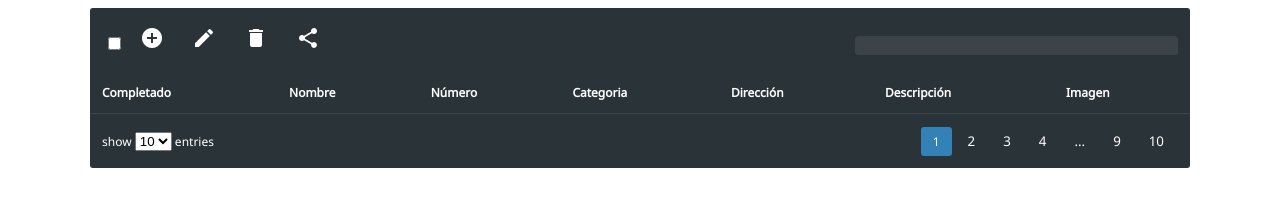
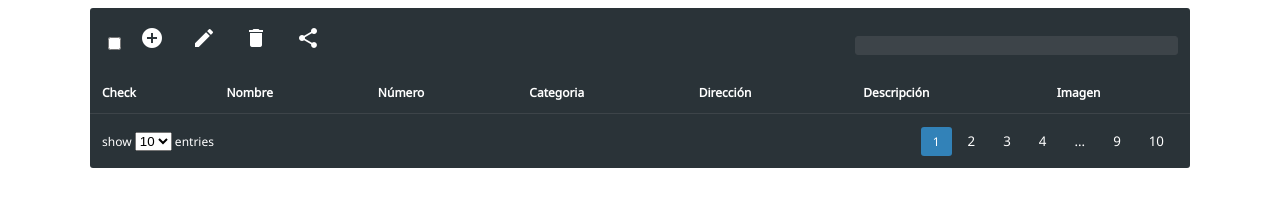
Before and after one commit to DennisRamos1534/servicios-backend-prueba-produccion, a website: page public/index.html in a window 1280 px wide. Drawn offline with nearby package versions, Linux system fonts and the light colour scheme; some packages are replaced by stand-ins of ours; no server answers; a script that the page names is missing.

```diff
--- a/controllers/reportes.js
+++ b/controllers/reportes.js
@@ -11,7 +11,9 @@
         await reporte.save();
         res.json({
             ok: true,
-            reporte,
+            reporte: [
+                reporte
+            ],
         });
     } catch (error) {
         console.log(error);
--- a/public/index.html
+++ b/public/index.html
@@ -28,7 +28,7 @@
         <table class="datatable">
             <thead>
                 <tr>
-                    <th>Completado</th>
+                    <th>Check</th>
                     <th>Nombre</th>
                     <th>Número</th>
                     <th>Categoria</th>
```
